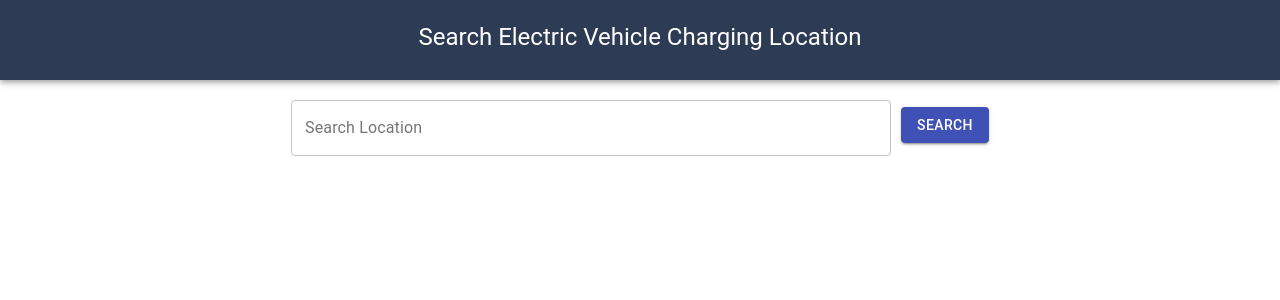
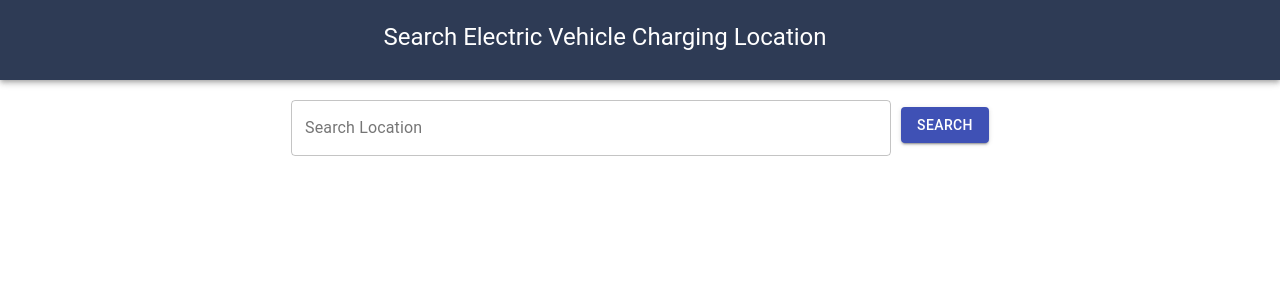
Before and after one commit to dhananjaya-poojari/electric-vehicle-charging-locations, a React (Create React App) app: page / in a window 1280 px wide. Shown: the top 300 px of the page. Built offline with nearby package versions, Linux system fonts and the light colour scheme.

Commit message:
Header margin added

```diff
--- a/src/components/Header.js
+++ b/src/components/Header.js
@@ -13,7 +13,8 @@ const useStyles = makeStyles((theme) => ({
   },
   title: {
     flexGrow: 1,
-    marginTop:10
+    marginTop:10,
+    marginRight:70
   },
   appbar:{
     background: '#2E3B55',
```
